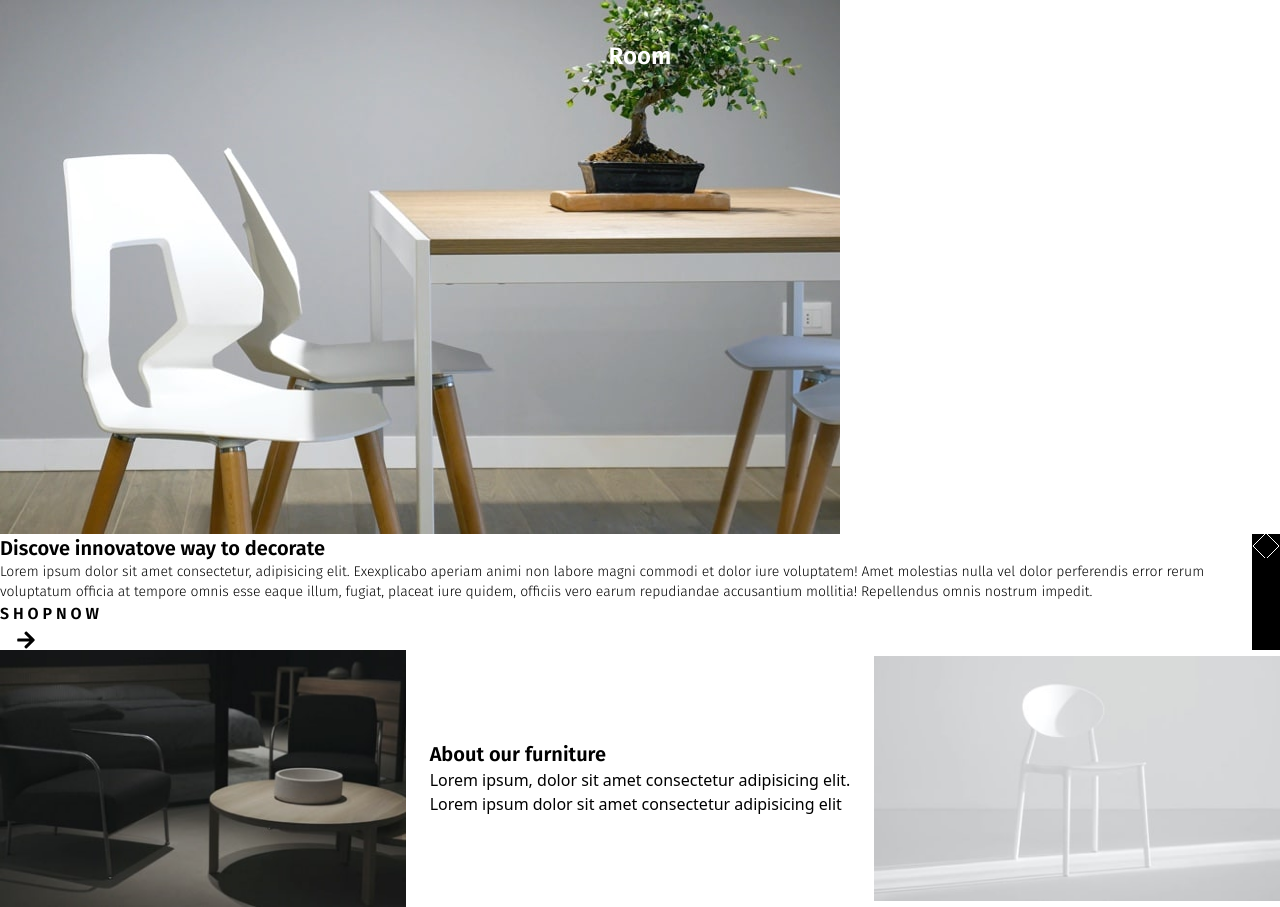
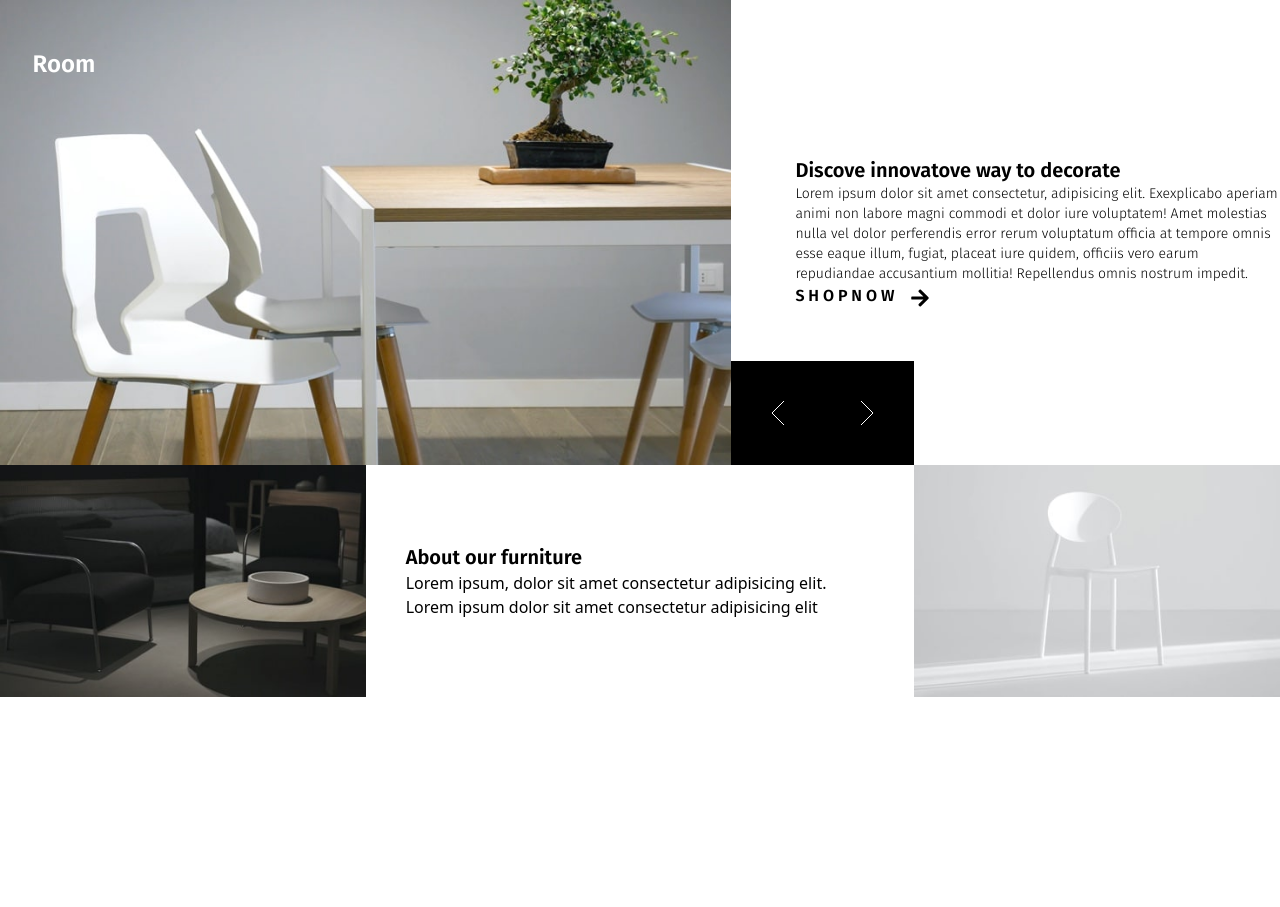
Before and after one commit to asemanemo/room-challenge, a React (Create React App) app: page / in a window 1280 px wide. After the commit the page ends 800 px from the top, so only its background shows below. Built offline with nearby package versions, Linux system fonts and the light colour scheme.

Commit message:
:art: Fixed the Grid

```diff
--- a/src/components/App.tsx
+++ b/src/components/App.tsx
@@ -12,7 +12,9 @@ import Slider from './Slider';
 function App() {
   return (
     <div className="">
-      <Slider />
+      <div className="">
+        <Slider />
+      </div>
       <div className="md:justify-start">
         <div className="absolute top-6 md:hidden">
           <Navbar />
@@ -23,36 +25,10 @@ function App() {
           // style={{ gridArea: '1/1/1/6', zIndex: '10' }}
           // className="md:col-span-4"
           ></div>
-
-          {/* Info div */}
-          {/* <div
-            // style={{ gridArea: '1/5/1/6', zIndex: '10' }}
-            className="md:col-span-2  md:col-start-5 md:mt-6 md:pr-6"
-          >
-            <h1 className="font-myFont text-xl font-bold ">
-              Discove innovatove way to decorate
-            </h1>
-            <div className="font-myFont text-sm ">
-              <p>
-                Lorem ipsum dolor sit amet consectetur, adipisicing elit.
-                Exexplicabo aperiam animi non labore magni commodi et dolor iure
-                voluptatem! Amet molestias nulla vel dolor perferendis error
-                rerum voluptatum officia at tempore omnis esse eaque illum,
-                fugiat, placeat iure quidem, officiis vero earum repudiandae
-                accusantium mollitia! Repellendus omnis nostrum impedit.
-              </p>
-            </div>
-            <div id="about" className="flex mt-4">
-              <h3 className="font-myFont font-bold">S H O P N O W</h3>
-              <div className="pl-4 mt-1 text-xl">
-                <FaArrowRight />
-              </div>
-            </div>
-          </div> */}
         </div>
       </div>
 
-      <div className="grid grid-col-7 items-center gap-6 ">
+      <div className="grid grid-cols-7">
         <div className="col-span-2">
           <img
             className="w-full h-full"
@@ -61,13 +37,13 @@ function App() {
           />
         </div>
 
-        <div className="col-span-3 col-start-3">
+        <div className="col-span-3 self-center ml-10">
           <h1 className="font-myFont text-xl font-bold">About our furniture</h1>
           <p>Lorem ipsum, dolor sit amet consectetur adipisicing elit.</p>
           <p>Lorem ipsum dolor sit amet consectetur adipisicing elit</p>
         </div>
 
-        <div className="col-span-2 col-start-6">
+        <div className="col-span-2">
           <img className="w-full h-full" src={aboutImage2} />
         </div>
       </div>
--- a/src/components/Slider.tsx
+++ b/src/components/Slider.tsx
@@ -43,20 +43,24 @@ const Slider = () => {
 
   return (
     <>
-      <div className="grid grid-col-7 ">
-        <div className="w-auto h-auto rounded-t-none hidden sm:block h-auto col-start-1 col-span-4">
-          <img src={slidesDesk[currentIndex].src} alt="this is a home " />
+      <div className="grid grid-cols-7 ">
+        <div
+          className=" rounded-t-none hidden sm:block h-auto "
+          style={{ gridArea: '1/1/1/5' }}
+        >
+          <img
+            className="object-cover w-full"
+            src={slidesDesk[currentIndex].src}
+            alt="this is a home "
+          />
         </div>
 
-        <div className="col-span-3">
-          <div
-            // style={{ gridArea: '1/6/1/7', zIndex: '20' }}
-            className=" items-center "
-          >
+        <div className="self-center ml-16" style={{ gridArea: '1/5/1/8' }}>
+          <div className="">
             <h1 className="font-myFont text-xl font-bold ">
               Discove innovatove way to decorate
             </h1>
-            <div className="font-myFont text-sm ">
+            <div className="font-myFont text-sm">
               <p>
                 Lorem ipsum dolor sit amet consectetur, adipisicing elit.
                 Exexplicabo aperiam animi non labore magni commodi et dolor iure
@@ -67,9 +71,9 @@ const Slider = () => {
               </p>
             </div>
 
-            <div id="about" className="">
+            <div className="flex">
               <h3 className="font-myFont font-bold">S H O P N O W</h3>
-              <div className="pl-4 mt-1 text-xl">
+              <div className="pl-4 mt-1 text-xl ">
                 <FaArrowRight />
               </div>
             </div>
@@ -77,20 +81,23 @@ const Slider = () => {
         </div>
 
         <div
-          className="flex col-start-5 col-end-6 "
-          // style={{ gridArea: '1/5/1/6', zIndex: '10' }}
+          className=" left-0 bg-black self-end p-10 "
+          style={{ gridArea: '1/5/1/6', zIndex: '10' }}
         >
+          <div className="flex justify-between grid-row-start-auto ">
             <div
               onClick={nextSlide}
-            className=" right-0 bg-black text-white hover:bg-stone-700 md:order-last "
+              className=" bg-black left text-white md:order-last hover:bg-gray-700"
             >
               <img src={rightArrow} />
             </div>
+
             <div
               onClick={prevSlide}
-            className=" right-12 bg-black text-white hover:bg-stone-700 md:order-first "
+              className="  bg-black text-white md:order-first hover:bg-gray-700"
             >
               <img src={leftArrow} />
+            </div>
           </div>
         </div>
       </div>
@@ -101,7 +108,7 @@ const Slider = () => {
         alt="this is a home "
       />
 
-      <h1 className="absolute top-14 left-1/2 transform -translate-x-1/2 -translate-y-1/2 text-white font-bold font-myFont text-2xl">
+      <h1 className="absolute top-16 left-16 transform -translate-x-1/2 -translate-y-1/2 text-white font-bold font-myFont text-2xl">
         Room
       </h1>
 
```
Lines whose indentation alone changed are shown as unchanged.
